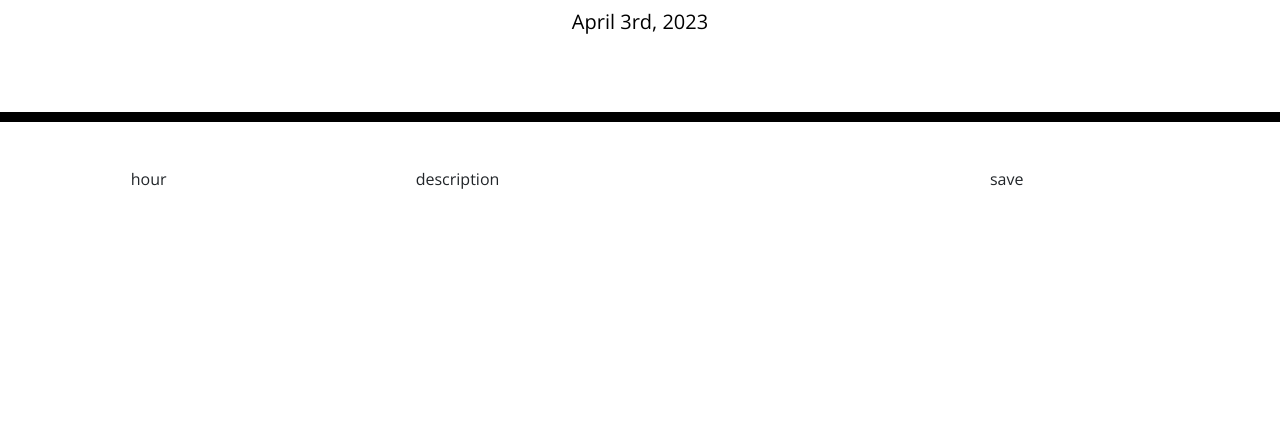
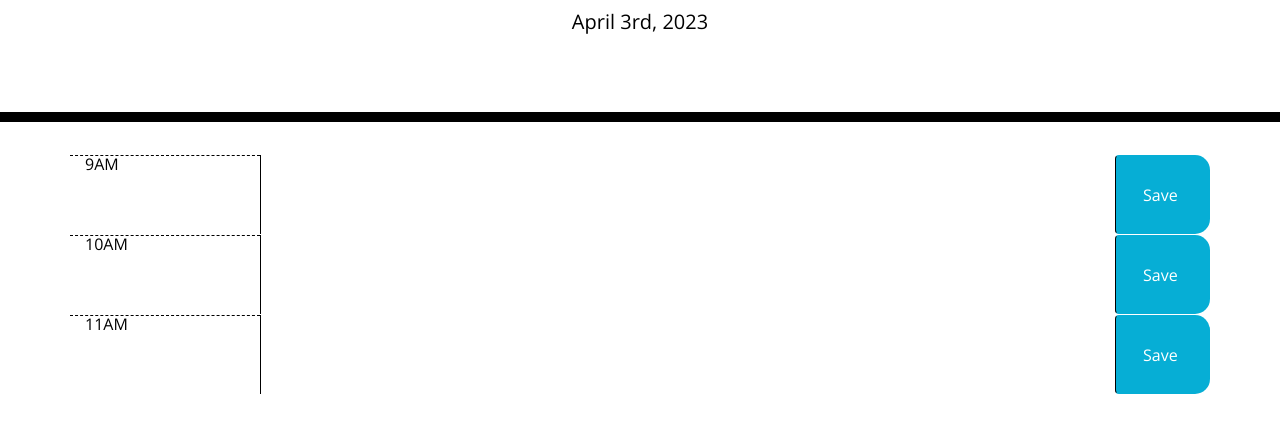
Before and after one commit to Jeanj22/JC--Planner-App, a plain HTML site: page index.html in a window 1280 px wide. Shown: the part 182-614 px from the top of the page. Drawn offline with nearby package versions, Linux system fonts and the light colour scheme.

Commit message:
fixed timeblocks, added savebtn

```diff
--- a/index.html
+++ b/index.html
@@ -37,7 +37,7 @@
       <!-- Timeblocks go here -->
     <div class="container">
 
-        <div class="row">
+        <!-- <div class="row">
           <div class="col">
            hour
           </div>
@@ -47,7 +47,34 @@
           </div>
           <div class="col">
             save
+      </div> -->
+
+      <div id="9AM" class="row">
+        <div class="hour col-sm-2">9AM </div>
+
+        <textarea id="userEntry" class="col-sm-9 description"> </textarea>
+
+        <button class="btn col-sm-1 saveBtn">Save </button>
       </div>
+
+      <div id="10AM" class="row">
+        <div class="hour col-sm-2">10AM </div>
+
+        <textarea id="userEntry" class="col-sm-9 description"> </textarea>
+
+        <button class="btn col-sm-1 saveBtn">Save </button>
+      </div>
+
+      <div id="11AM" class="row">
+        <div class="hour col-sm-2">11AM </div>
+
+        <textarea id="userEntry" class="col-sm-9 description"> </textarea>
+
+        <button class="btn col-sm-1 saveBtn">Save </button>
+      </div>
+
+
+
 
 
 
```
